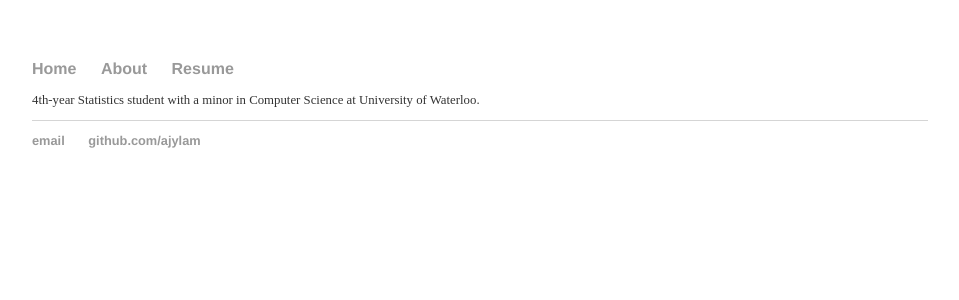
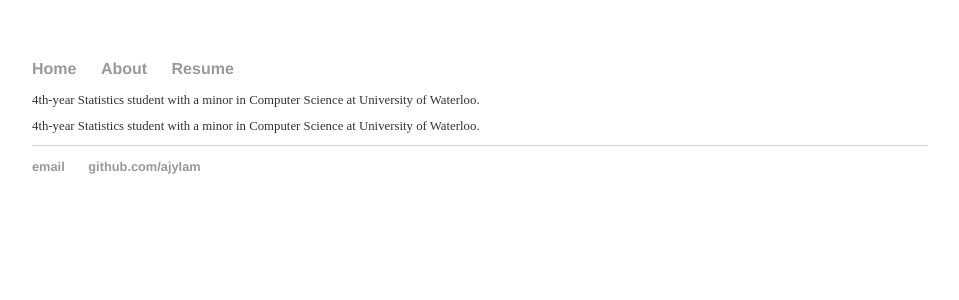
Before and after one commit to ajylam/ajylam.github.io, a Jekyll site: the page built from index.html, in a window 1280 px wide. Shown: the top 300 px of the page, without its empty margins (160-1119 px from the left). Built offline with Jekyll 4.4.1, drawn with Linux system fonts in a browser that asks for light colours.

Commit message:
Update default.html

```diff
--- a/_layouts/default.html
+++ b/_layouts/default.html
@@ -13,6 +13,9 @@
 	        		<li><a href="/resume">Resume</a></li>
 	    		</ul>
 			</nav>
+			<div class="blurb">
+			<p>4th-year Statistics student with a minor in Computer Science at University of Waterloo.</p>
+			</div><!-- /.blurb -->
 			<div class="container">
 
 			{{ content }}
```
